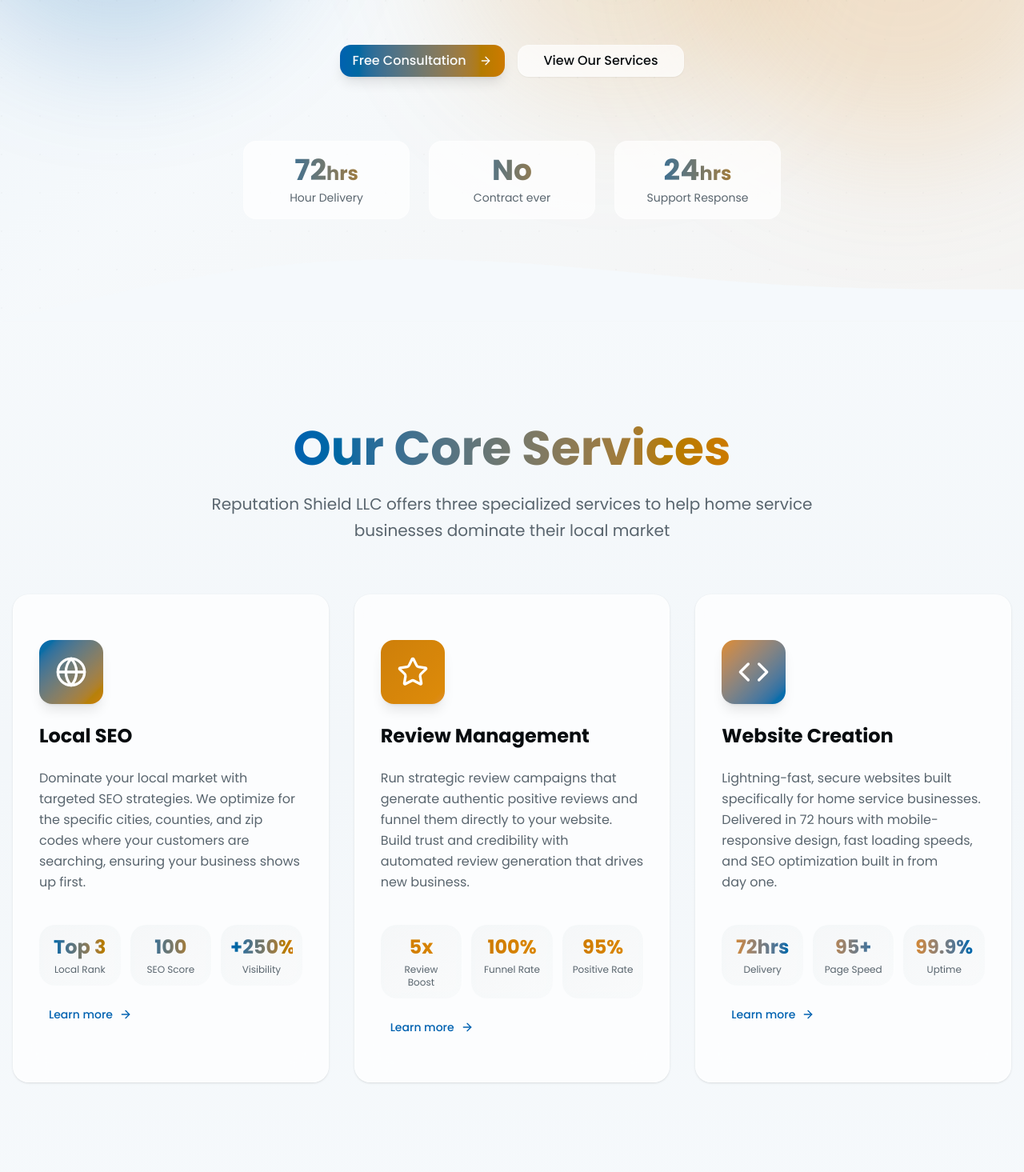
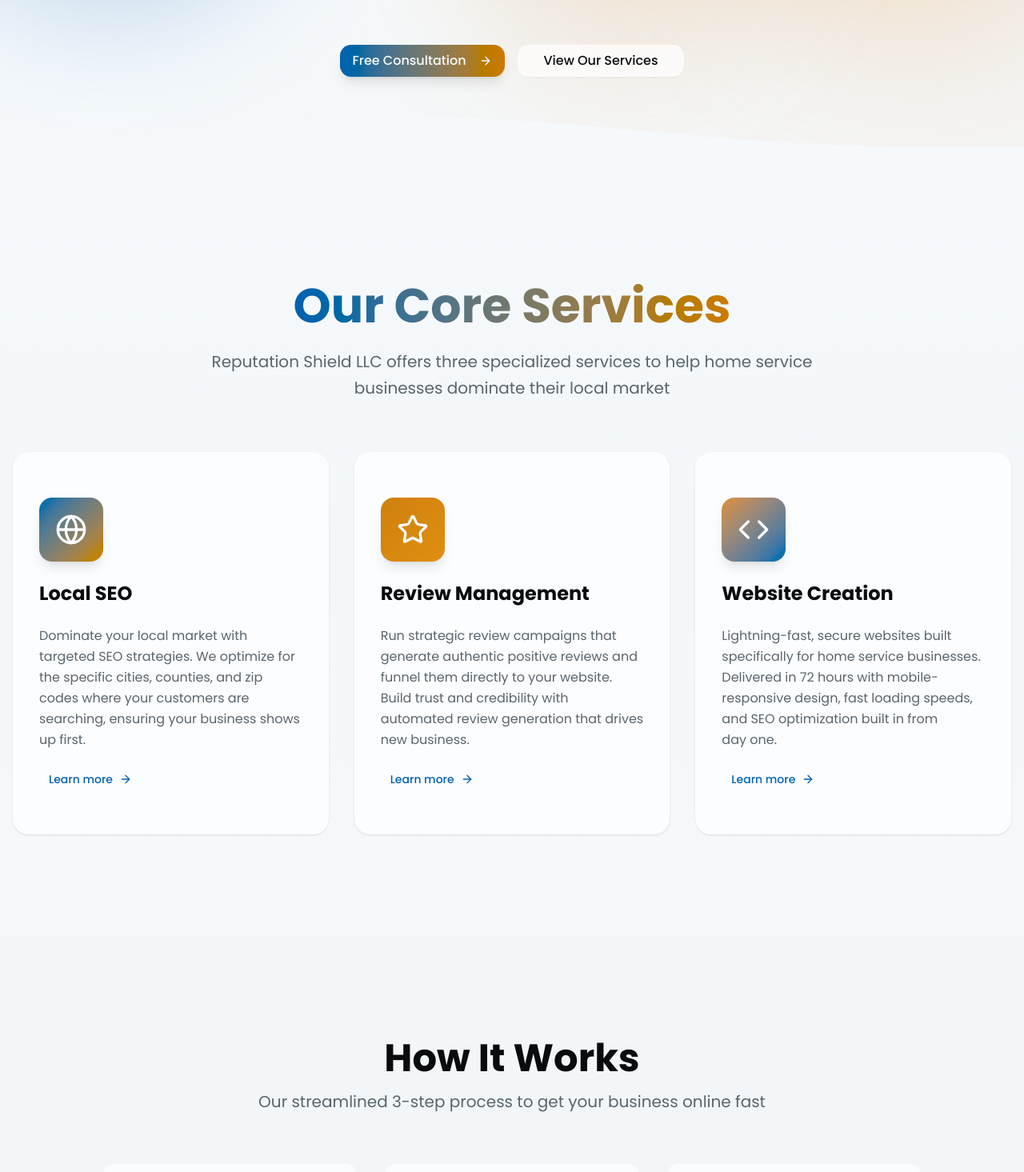
Before and after one commit to nravento/Reputation-management-website, a Next.js app: page / in a window 1280 px wide. Shown: the part 625-2090 px from the top of the page at 80% size. Built offline with nearby package versions, Linux system fonts and the light colour scheme.

Commit message:
feat: remove all statistics from site
Clean up site by removing numerical metrics for streamlined focus.

#VERCEL_SKIP

Co-authored-by: null <151980837+nravento@users.noreply.github.com>

```diff
--- a/app/services/review-management/page.tsx
+++ b/app/services/review-management/page.tsx
@@ -45,22 +45,6 @@ export default function ReviewManagementPage() {
                   <Link href="#features">See How It Works</Link>
                 </Button>
               </div>
-            </div>
-          </div>
-        </section>
-
-        {/* Stats Section */}
-        <section className="py-20">
-          <div className="container mx-auto px-4">
-            <div className="grid md:grid-cols-3 gap-8 max-w-5xl mx-auto">
-              {stats.map((stat, index) => (
-                <div key={index} className="text-center space-y-2">
-                  <div className="text-4xl md:text-5xl font-bold bg-gradient-to-r from-primary to-secondary bg-clip-text text-transparent">
-                    {stat.value}
-                  </div>
-                  <div className="text-muted-foreground">{stat.label}</div>
-                </div>
-              ))}
             </div>
           </div>
         </section>
@@ -154,12 +138,6 @@ export default function ReviewManagementPage() {
   )
 }
 
-const stats = [
-  { value: '5x', label: 'More Reviews Generated' },
-  { value: '95%', label: 'Positive Review Rate' },
-  { value: '100%', label: 'Funnel to Your Site' },
-]
-
 const features = [
   {
     icon: Target,
--- a/components/hero-section.tsx
+++ b/components/hero-section.tsx
@@ -182,34 +182,6 @@ export function HeroSection() {
               </Button>
             </motion.div>
           </motion.div>
-
-          <motion.div
-            initial={{ opacity: 0, y: 20 }}
-            animate={{ opacity: 1, y: 0 }}
-            transition={{ delay: 1.1, duration: 0.6 }}
-            className="grid grid-cols-3 gap-6 max-w-2xl mx-auto pt-12"
-          >
-            {[
-              { value: '72', label: 'Hour Delivery', suffix: 'hrs' },
-              { value: 'No', label: 'Contract ever', suffix: '' },
-              { value: '24', label: 'Support Response', suffix: 'hrs' }
-            ].map((stat, i) => (
-              <motion.div
-                key={stat.label}
-                initial={{ opacity: 0, scale: 0.8 }}
-                animate={{ opacity: 1, scale: 1 }}
-                transition={{ delay: 1.2 + i * 0.1, duration: 0.5 }}
-                whileHover={{ y: -5, scale: 1.05 }}
-                className="glass-card p-4 rounded-2xl"
-              >
-                <div className="text-3xl md:text-4xl font-bold bg-gradient-to-r from-primary to-secondary bg-clip-text text-transparent">
-                  {stat.value}
-                  <span className="text-2xl">{stat.suffix}</span>
-                </div>
-                <div className="text-xs md:text-sm text-muted-foreground mt-1">{stat.label}</div>
-              </motion.div>
-            ))}
-          </motion.div>
         </motion.div>
       </div>
 
--- a/components/services-section.tsx
+++ b/components/services-section.tsx
@@ -13,36 +13,21 @@ const services = [
     title: "Local SEO",
     description:
       "Dominate your local market with targeted SEO strategies. We optimize for the specific cities, counties, and zip codes where your customers are searching, ensuring your business shows up first.",
-    color: "from-primary to-secondary",
-    stats: [
-      { label: "Local Rank", value: "Top 3" },
-      { label: "SEO Score", value: "100" },
-      { label: "Visibility", value: "+250%" }
-    ]
+    color: "from-primary to-secondary"
   },
   {
     icon: Star,
     title: "Review Management",
     description:
       "Run strategic review campaigns that generate authentic positive reviews and funnel them directly to your website. Build trust and credibility with automated review generation that drives new business.",
-    color: "from-secondary to-accent",
-    stats: [
-      { label: "Review Boost", value: "5x" },
-      { label: "Funnel Rate", value: "100%" },
-      { label: "Positive Rate", value: "95%" }
-    ]
+    color: "from-secondary to-accent"
   },
   {
     icon: Code,
     title: "Website Creation",
     description:
       "Lightning-fast, secure websites built specifically for home service businesses. Delivered in 72 hours with mobile-responsive design, fast loading speeds, and SEO optimization built in from day one.",
-    color: "from-accent to-primary",
-    stats: [
-      { label: "Delivery", value: "72hrs" },
-      { label: "Page Speed", value: "95+" },
-      { label: "Uptime", value: "99.9%" }
-    ]
+    color: "from-accent to-primary"
   },
 ]
 
@@ -114,25 +99,6 @@ function ServiceCard({ service, index }: { service: typeof services[0]; index: n
           <h3 className="text-2xl font-bold text-balance">{service.title}</h3>
           <p className="text-muted-foreground leading-relaxed text-pretty">{service.description}</p>
 
-          <div className="grid grid-cols-3 gap-3 pt-4">
-            {service.stats.map((stat, i) => (
-              <motion.div
-                key={stat.label}
-                initial={{ opacity: 0, scale: 0.8 }}
-                whileInView={{ opacity: 1, scale: 1 }}
-                viewport={{ once: true }}
-                transition={{ delay: 0.3 + i * 0.1 }}
-                whileHover={{ y: -3, scale: 1.05 }}
-                className="text-center p-3 rounded-xl bg-gradient-to-br from-muted/50 to-muted/30 backdrop-blur-sm"
-              >
-                <div className={`text-2xl font-bold bg-gradient-to-r ${service.color} bg-clip-text text-transparent`}>
-                  {stat.value}
-                </div>
-                <div className="text-xs text-muted-foreground mt-1">{stat.label}</div>
-              </motion.div>
-            ))}
-          </div>
-
           <motion.div whileHover={{ x: 5 }} transition={{ type: "spring", stiffness: 300 }}>
             <Button variant="link" asChild className="p-0 h-auto text-primary group/btn">
               <Link href="/services" className="inline-flex items-center gap-2">
```
